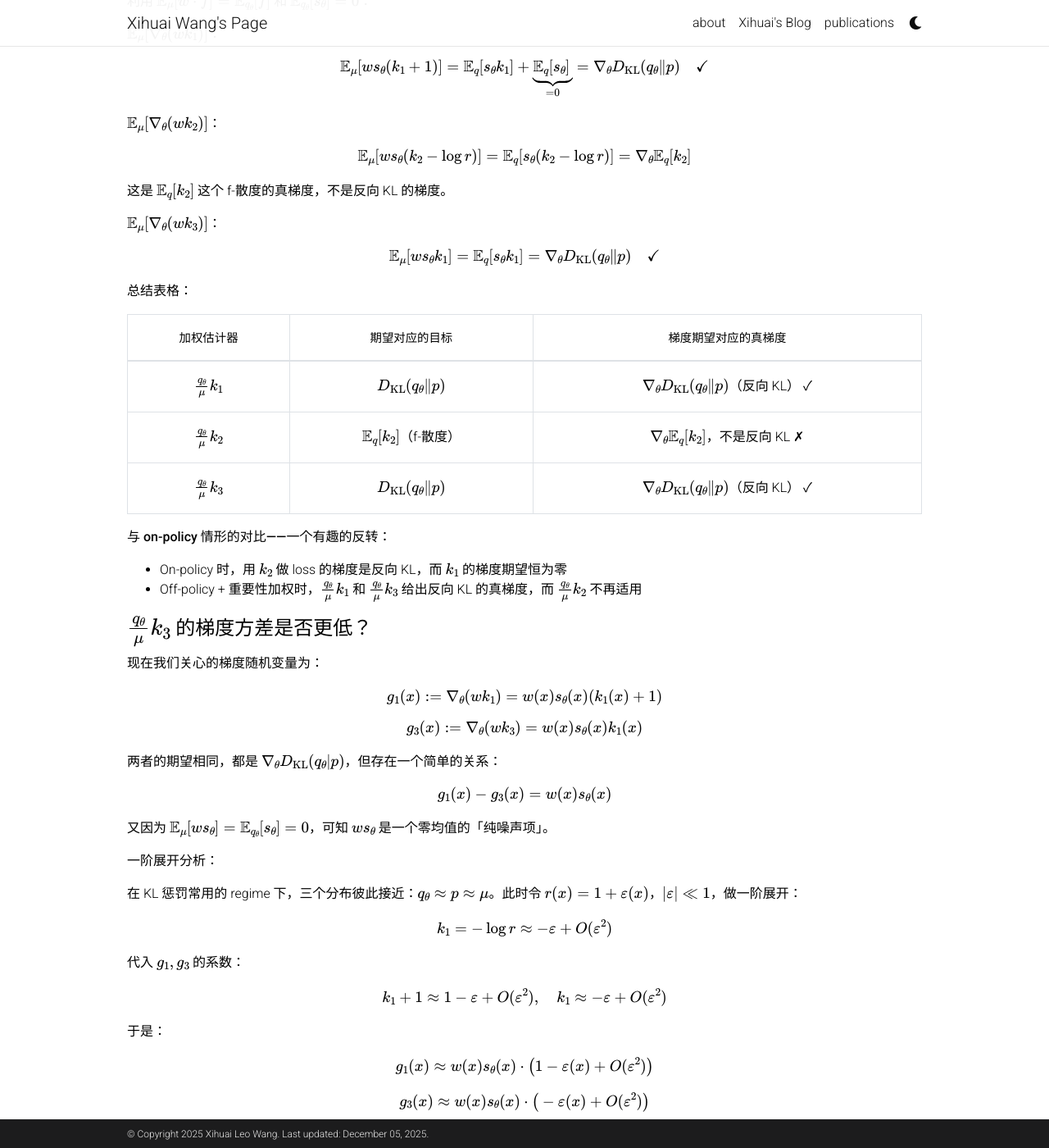
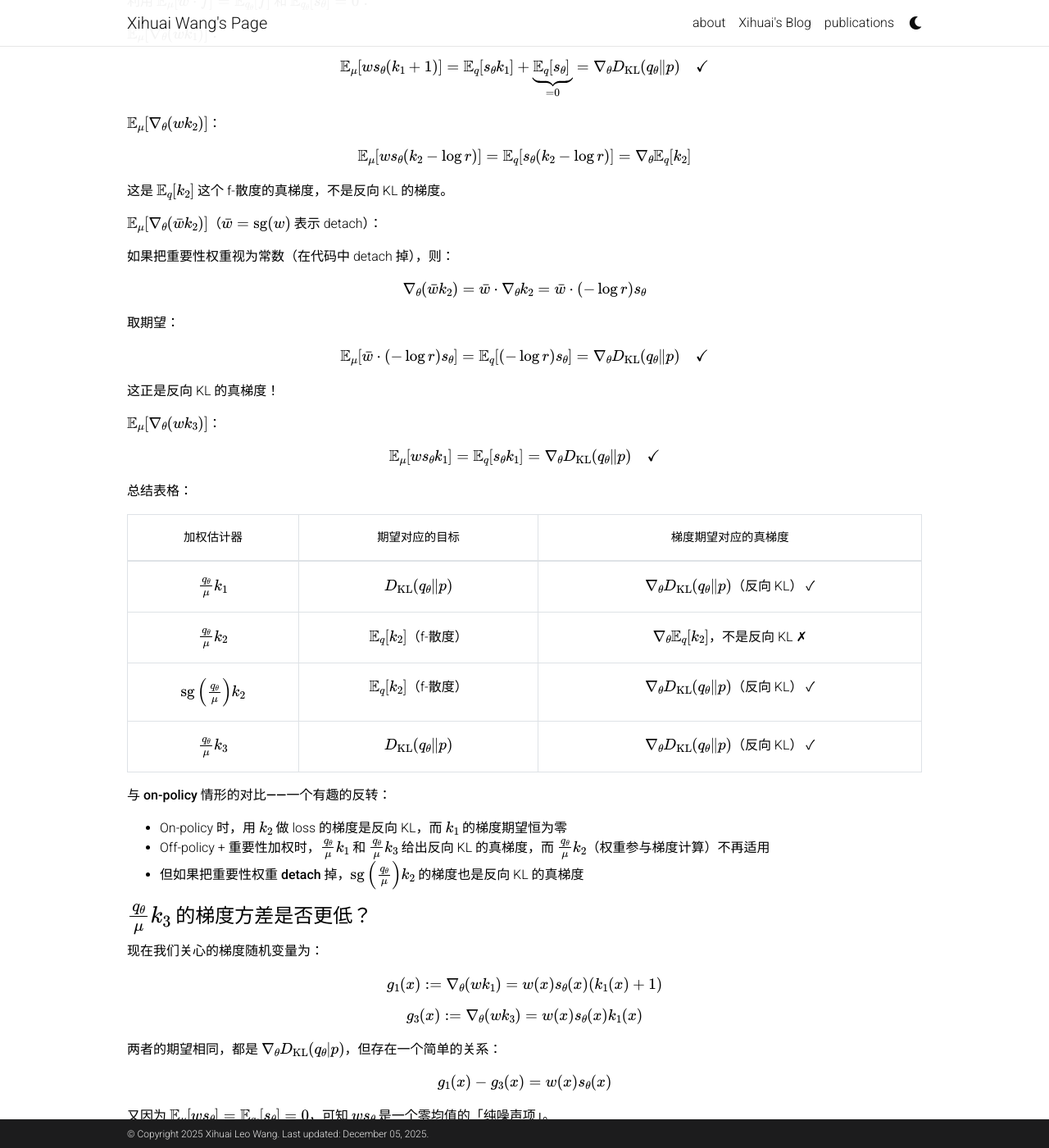
Before and after one commit to xihuai18/xihuai18.github.io, a Jekyll site: the page built from _posts/2025-12-01-kl-estimators-cn.md, in a window 1280 px wide and 1400 px high, scrolled down 10538 px. Shown: the whole window at 82% size. Built offline with Jekyll 4.4.1, drawn with Linux system fonts in a browser that asks for light colours; comment, search, counter and statistics services are not loaded; a style sheet for code colours, icons or effects is not loaded; some of the changed text lies outside the part shown.

Commit message:
更新 KL 散度估计器文章，添加反向 KL 梯度的详细推导和重要性权重处理说明，优化内容清晰度

```diff
--- a/_posts/2025-12-01-kl-estimators-cn.md
+++ b/_posts/2025-12-01-kl-estimators-cn.md
@@ -547,6 +547,22 @@ $$
 
 这是 $\mathbb{E}\_q[k\_2]$ 这个 f-散度的真梯度，**不是**反向 KL 的梯度。
 
+**$\mathbb{E}\_\mu[\nabla\_\theta(\bar{w} k\_2)]$**（$\bar{w} = \text{sg}(w)$ 表示 detach）：
+
+如果把重要性权重视为常数（在代码中 detach 掉），则：
+
+$$
+\nabla_\theta(\bar{w} k_2) = \bar{w} \cdot \nabla_\theta k_2 = \bar{w} \cdot (-\log r) s_\theta
+$$
+
+取期望：
+
+$$
+\mathbb{E}_\mu[\bar{w} \cdot (-\log r) s_\theta] = \mathbb{E}_{q}[(-\log r) s_\theta] = \nabla_\theta D_{\mathrm{KL}}(q_\theta \| p) \quad \checkmark
+$$
+
+这正是反向 KL 的真梯度！
+
 **$\mathbb{E}\_\mu[\nabla\_\theta(w k\_3)]$**：
 
 $$
@@ -576,6 +592,11 @@ $$
       <td style="text-align: center;">$\nabla_\theta \mathbb{E}_q[k_2]$，<strong>不是</strong>反向 KL ✗</td>
     </tr>
     <tr>
+      <td style="text-align: center;">$\text{sg}\left(\frac{q_\theta}{\mu}\right) k_2$</td>
+      <td style="text-align: center;">$\mathbb{E}_q[k_2]$（f-散度）</td>
+      <td style="text-align: center;">$\nabla_\theta D_{\mathrm{KL}}(q_\theta \| p)$（反向 KL） ✓</td>
+    </tr>
+    <tr>
       <td style="text-align: center;">$\frac{q_\theta}{\mu} k_3$</td>
       <td style="text-align: center;">$D_{\mathrm{KL}}(q_\theta \| p)$</td>
       <td style="text-align: center;">$\nabla_\theta D_{\mathrm{KL}}(q_\theta \| p)$（反向 KL） ✓</td>
@@ -587,7 +608,8 @@ $$
 **与 on-policy 情形的对比——一个有趣的反转**：
 
 - On-policy 时，用 $k_2$ 做 loss 的梯度是反向 KL，而 $k_1$ 的梯度期望恒为零
-- Off-policy + 重要性加权时，$\frac{q_\theta}{\mu} k_1$ 和 $\frac{q_\theta}{\mu} k_3$ 给出反向 KL 的真梯度，而 $\frac{q_\theta}{\mu} k_2$ **不再适用**
+- Off-policy + 重要性加权时，$\frac{q_\theta}{\mu} k_1$ 和 $\frac{q_\theta}{\mu} k_3$ 给出反向 KL 的真梯度，而 $\frac{q_\theta}{\mu} k_2$（权重参与梯度计算）**不再适用**
+- 但如果把重要性权重 **detach** 掉，$\text{sg}\left(\frac{q_\theta}{\mu}\right) k_2$ 的梯度也是反向 KL 的真梯度
 
 #### $\frac{q_\theta}{\mu} k_3$ 的梯度方差是否更低？
 
@@ -720,6 +742,13 @@ $$
     </tr>
     <tr>
       <td style="text-align: center;">$\mu$ (off)</td>
+      <td style="text-align: center;">$\text{sg}\left(\frac{q}{\mu}\right) k_2$</td>
+      <td style="text-align: center;">$\nabla_\theta D_{\mathrm{KL}}(q \| p)$</td>
+      <td style="text-align: center;"><strong>反向 KL</strong></td>
+      <td style="text-align: center;">✓</td>
+    </tr>
+    <tr>
+      <td style="text-align: center;">$\mu$ (off)</td>
       <td style="text-align: center;">$\frac{q}{\mu} k_3$</td>
       <td style="text-align: center;">$\nabla_\theta D_{\mathrm{KL}}(q \| p)$</td>
       <td style="text-align: center;"><strong>反向 KL</strong></td>
@@ -732,8 +761,11 @@ $$
 **关键结论**：
 
 1. **On-policy 优化反向 KL**：唯一正确选择是 $k_2$
-2. **Off-policy 优化反向 KL**：$\frac{q}{\mu} k_1$ 和 $\frac{q}{\mu} k_3$ 都正确，但 $\frac{q}{\mu} k_3$ 方差更低
-3. **$k_2$ 在 off-policy 下失效**：这是一个容易被忽视的陷阱
+2. **Off-policy 优化反向 KL**：有三个正确选项：
+   - $\frac{q}{\mu} k_1$：无偏但方差较高
+   - $\text{sg}\left(\frac{q}{\mu}\right) k_2$：无偏，类似于 on-policy $k_2$ 的表现
+   - $\frac{q}{\mu} k_3$：无偏且方差更低（推荐）
+3. **$\frac{q}{\mu} k_2$（权重参与梯度）在 off-policy 下失效**：这是一个容易被忽视的陷阱
 
 
 ## RL 实践指南
@@ -791,9 +823,17 @@ $$
 - 梯度无偏
 - 当 $q_\theta \approx p$ 时方差显著更低
 
-**备选方案**：使用 $\frac{q_\theta}{\mu} k_1$（梯度同样无偏，但方差更高）
+**备选方案 1**：使用 $\text{sg}\left(\frac{q_\theta}{\mu}\right) k_2$（将重要性权重 detach 掉）
 
-**避免**：使用 $\frac{q_\theta}{\mu} k_2$（梯度有偏，不是反向 KL 的正确方向）
+$$
+\mathcal{L} = \text{sg}\left(\frac{q_\theta(x)}{\mu(x)}\right) \cdot \frac{1}{2}\left(\log \frac{p(x)}{q_\theta(x)}\right)^2
+$$
+
+这样梯度就变为 $\bar{w} \cdot (-\log r) s_\theta$，期望仍然是反向 KL 的真梯度。这个方法在形式上类似于 on-policy 的 $k_2$，只是多了一个不参与梯度的重要性权重。
+
+**备选方案 2**：使用 $\frac{q_\theta}{\mu} k_1$（梯度同样无偏，但方差更高）
+
+**避免**：使用 $\frac{q_\theta}{\mu} k_2$（权重参与梯度计算）——梯度有偏，不是反向 KL 的正确方向
 
 
 ## 一份「拿来就用」的对照表
@@ -819,7 +859,7 @@ $$
       <td style="text-align: center;">反向 KL $D_{\mathrm{KL}}(q \| p)$</td>
       <td style="text-align: center;">$\mu$（off-policy）</td>
       <td style="text-align: center;">$\frac{q}{\mu} k_1$ 或 $\frac{q}{\mu} k_3$（无偏）</td>
-      <td style="text-align: center;">$\frac{q}{\mu} k_3$</td>
+      <td style="text-align: center;">$\frac{q}{\mu} k_3$（推荐）或 $\text{sg}\left(\frac{q}{\mu}\right) k_2$</td>
     </tr>
     <tr>
       <td style="text-align: center;">正向 KL $D_{\mathrm{KL}}(p \| q)$</td>
@@ -852,19 +892,22 @@ $k_3$ 对**反向 KL 的数值**是无偏估计，但它的**梯度**对应的
 
 > **解决**：控制 KL 约束，或对 $r$ 进行 clipping。
 
-**陷阱 4：离策略下仍用 $k_2$ 或 $\frac{q_\theta}{\mu} k_2$**
+**陷阱 4：离策略下仍用 $k_2$ 或 $\frac{q_\theta}{\mu} k_2$（权重参与梯度）**
 
 在 on-policy 下，$k_2$ 是优化反向 KL 的正确选择。但如果数据来自 $\mu \neq q_\theta$：
 - 直接用 $k_2$（不加权）：期望不是在 $q_\theta$ 下取的，估计器完全失效
-- 用 $\frac{q_\theta}{\mu} k_2$：梯度有偏，不是反向 KL 的真梯度
+- 用 $\frac{q_\theta}{\mu} k_2$（权重参与梯度计算）：梯度有偏，不是反向 KL 的真梯度
 
-> **解决**：离策略场景下，改用 $\frac{q_\theta}{\mu} k_3$（推荐）或 $\frac{q_\theta}{\mu} k_1$。
+> **解决**：离策略场景下，改用 $\frac{q_\theta}{\mu} k_3$（推荐）、$\text{sg}\left(\frac{q_\theta}{\mu}\right) k_2$（将权重 detach）或 $\frac{q_\theta}{\mu} k_1$。
 
-**陷阱 5：把重要性权重 detach 掉**
+**陷阱 5：对重要性权重的 detach 处理不当**
 
-代码实现中，$w = q_\theta / \mu$ 通常通过 `log_prob_q - log_prob_mu` 再取 `exp` 计算得到。如果把 $w$ 当作常数（detach），则丢失了 $\nabla_\theta w = w s_\theta$ 这一项，导致梯度错误。
+代码实现中，$w = q_\theta / \mu$ 通常通过 `log_prob_q - log_prob_mu` 再取 `exp` 计算得到。是否对 $w$ 进行 detach 会导致完全不同的结果：
 
-> **解决**：确保 $w$ 参与计算图，让自动微分正确计算完整的 $\nabla_\theta(w k_i)$。
+- **使用 $k_1$ 或 $k_3$ 时**：$w$ **应该参与梯度计算**（不要 detach），否则会丢失 $\nabla_\theta w = w s_\theta$ 这一项，导致梯度错误
+- **使用 $k_2$ 时**：$w$ **应该被 detach**，这样才能得到反向 KL 的真梯度。如果让 $w$ 参与梯度计算，得到的是 f-散度的梯度，不是反向 KL
+
+> **总结**：选择不同的估计器时，要注意匹配正确的 detach 策略。
 
 
 ## 总结
@@ -874,9 +917,9 @@ $k_3$ 对**反向 KL 的数值**是无偏估计，但它的**梯度**对应的
 - **只要数值（KL 作为 reward 惩罚）**：选 $k_1$ 或 $k_3$（均对反向 KL 无偏）；off-policy 时加重要性权重即可
 - **需要梯度（KL 作为 loss）**：
   - **On-policy**：优化反向 KL → 用 $k_2$；优化正向 KL → 用 $k_3$
-  - **Off-policy**：优化反向 KL → 用 $\frac{q_\theta}{\mu} k_3$（无偏 + 低方差）
+  - **Off-policy**：优化反向 KL → 用 $\frac{q_\theta}{\mu} k_3$（推荐，无偏 + 低方差）或 $\text{sg}\left(\frac{q_\theta}{\mu}\right) k_2$（将权重 detach）
 
-把「**从谁采样**」、「**估计谁的值**」、「**对谁求梯度**」这三个问题捋清楚，三种估计器就不再让人混淆了。特别注意：**on-policy 和 off-policy 下，优化反向 KL 的正确选择是不同的**——前者用 $k_2$，后者用 $\frac{q_\theta}{\mu} k_3$。
+把「**从谁采样**」、「**估计谁的值**」、「**对谁求梯度**」这三个问题捋清楚，三种估计器就不再让人混淆了。特别注意：**on-policy 和 off-policy 下，优化反向 KL 的正确选择是不同的**——前者用 $k_2$，后者用 $\frac{q_\theta}{\mu} k_3$ 或 $\text{sg}\left(\frac{q_\theta}{\mu}\right) k_2$。
 
 
 ## 参考文献
```
Also changed, not shown: other parts of _posts/2025-12-01-kl-estimators-cn.md (+1 -1 lines), _posts/2025-12-01-kl-estimators-en.md (+58 -15 lines).
